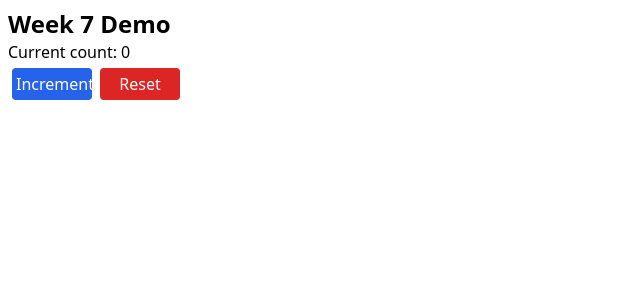
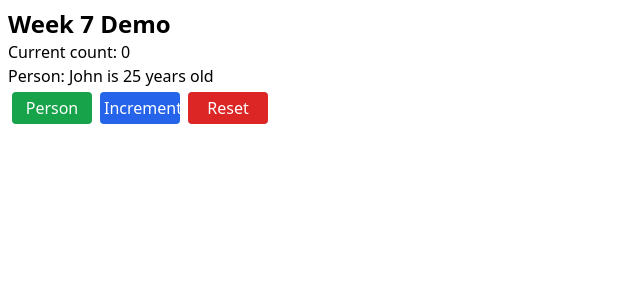
Before and after one commit to Jeffdcdr/webdev2-demos-wednesday, a Next.js app: page /week-7 in a window 1280 px wide. Shown: the top 300 px of the page, without its empty margins (0-640 px from the left). Built offline with nearby package versions, Linux system fonts and the light colour scheme.

Commit message:
Update counter.js
updating counter

```diff
--- a/app/week-7/counter.js
+++ b/app/week-7/counter.js
@@ -1,9 +1,11 @@
 "use client";
 
-import { useState } from "react";   //importing useState from react
+import { useState } from "react"; //importing useState from react
 
 export default function Counter() {
   const [count, setCount] = useState(0);
+
+  const [person, setPerson] = useState({ name: "John", age: 25 });
 
   const increment = () => {
     // setCount(count + 1); // setCount(0 + 1) => 1, does not update count immediately, but schedules it for the next render
@@ -16,24 +18,39 @@ export default function Counter() {
     setCount((prevCount) => prevCount + 1);
   };
 
-    const reset = () => setCount(0);
+  const reset = () => {
+    setCount(0);
+    setPerson({ name: "John", age: 25});
+    };
+
+  const personUpdate = () => {
+    setPerson({ ...person, age: person.age + 1 }); // this will update the name property of the person object
+  };
 
   return (
     <div>
       <p>Current count: {count}</p>
+      <p>
+        Person: {person.name} is {person.age} years old
+      </p>
       <button
-            onClick={increment} className="bg-blue-600 hover:bg-blue-800 text-white w-20 rounded m-1 p-1"
+        onClick={personUpdate}
+        className="bg-green-600 hover:bg-green-800 text-white w-20 rounded m-1 p-1"
+      >
+        Person
+      </button>
+      <button
+        onClick={increment}
+        className="bg-blue-600 hover:bg-blue-800 text-white w-20 rounded m-1 p-1"
       >
         Increment
       </button>
       <button
-            onClick={reset} className="bg-red-600 hover:bg-red-800 text-white w-20 rounded m-1 p-1"
+        onClick={reset}
+        className="bg-red-600 hover:bg-red-800 text-white w-20 rounded m-1 p-1"
       >
         Reset
       </button>
     </div>
-
-
-
   );
 }
```
Lines whose indentation alone changed are shown as unchanged.
